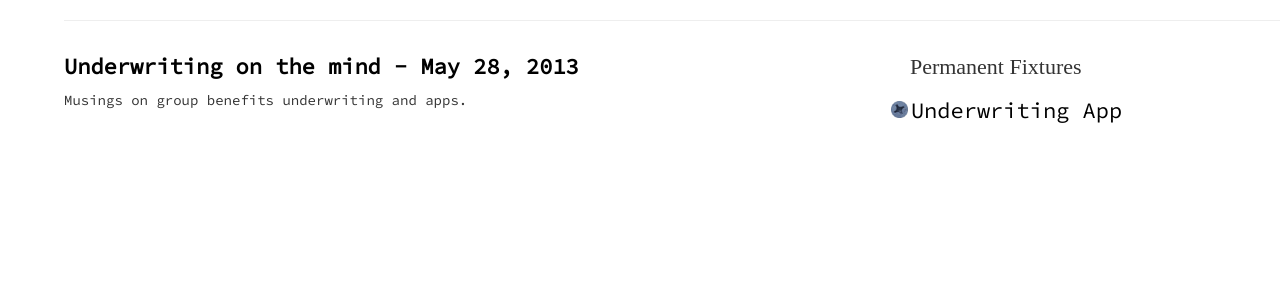
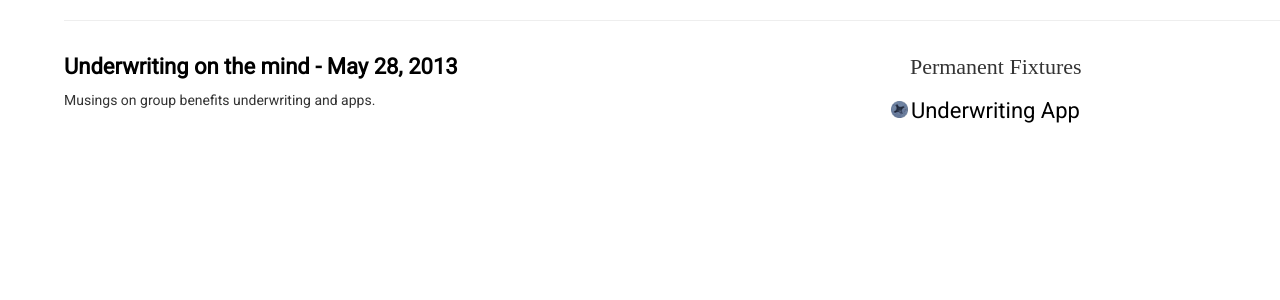
Before and after one commit to dikee/ercot, a Flask app: page / in a window 1280 px wide. Shown: the part 47-347 px from the top of the page. Run offline with Flask 2, Linux system fonts and the light colour scheme; some libraries are stand-ins or nearby versions; some web fonts are replaced.

Commit message:
change font

```diff
--- a/myapp/static/css/style.css
+++ b/myapp/static/css/style.css
@@ -35,14 +35,14 @@
 }
 
 .title {
-	font-family: 'Source Code Pro';
+	font-family: 'Roboto', sans-serif;;
 	font-size: 22px;
 	font-weight: bold;
 	margin-bottom: 7px;
 }
 
 .body {
-	font-family: 'Source Code Pro';
+	font-family: 'Roboto', sans-serif;;
 	font-size: 14px;
 
 }
@@ -91,7 +91,7 @@
 }
 
 .entry {
-	font-family: 'Source Code Pro';
+	font-family: 'Roboto', sans-serif;;;
 	font-size: 22px;
 }
 
--- a/myapp/templates/index.html
+++ b/myapp/templates/index.html
@@ -6,7 +6,7 @@
 	<title>Dike Kalu </title>
     <link rel="stylesheet" href="/static/css/style.css">
     <link href='http://fonts.googleapis.com/css?family=Cutive+Mono|Fredericka+the+Great' rel='stylesheet' type='text/css'>
-    <link href='http://fonts.googleapis.com/css?family=Source+Code+Pro' rel='stylesheet' type='text/css'>
+    <link href='http://fonts.googleapis.com/css?family=Roboto' rel='stylesheet' type='text/css'>
     <link rel="stylesheet" href="//netdna.bootstrapcdn.com/bootstrap/3.1.1/css/bootstrap.min.css">
 </head>
 
--- a/myapp/templates/uwapp.html
+++ b/myapp/templates/uwapp.html
@@ -27,7 +27,7 @@
 	</div>
 
 	<div id="start">
-		<h3>Upload your file to start! <a href="/underwrite/9dqt0">(...or see completed example)</a></h3>
+		<h3>Upload your file to start! <a href="/underwrite/cxop4">(...or see completed example)</a></h3>
 		<div id="message">
 			{% if message %}{{message}}{% endif %}
 		</div>
```
